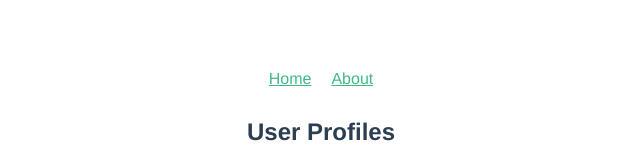
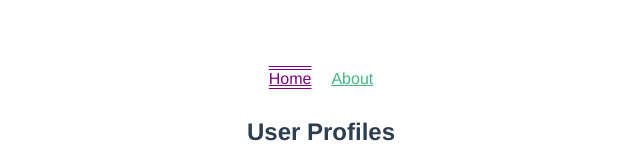
Before and after one commit to Coder-Kev/Udemy_Vue_JS_2_Router, a Vue app: page / in a window 1280 px wide. Shown: the top 160 px of the page, without its empty margins (319-959 px from the left). Built offline with nearby package versions, Linux system fonts and the light colour scheme.

Commit message:
Sect04-Lect35:  Style Active Links
use outer-link-exact-active

```diff
--- a/src/components/Navbar.vue
+++ b/src/components/Navbar.vue
@@ -62,4 +62,8 @@ li {
   display: inline-block;
   margin: 10px;
 }
+a.router-link-exact-active {
+  color: purple;
+  text-decoration: underline overline double purple;
+}
 </style>
```
